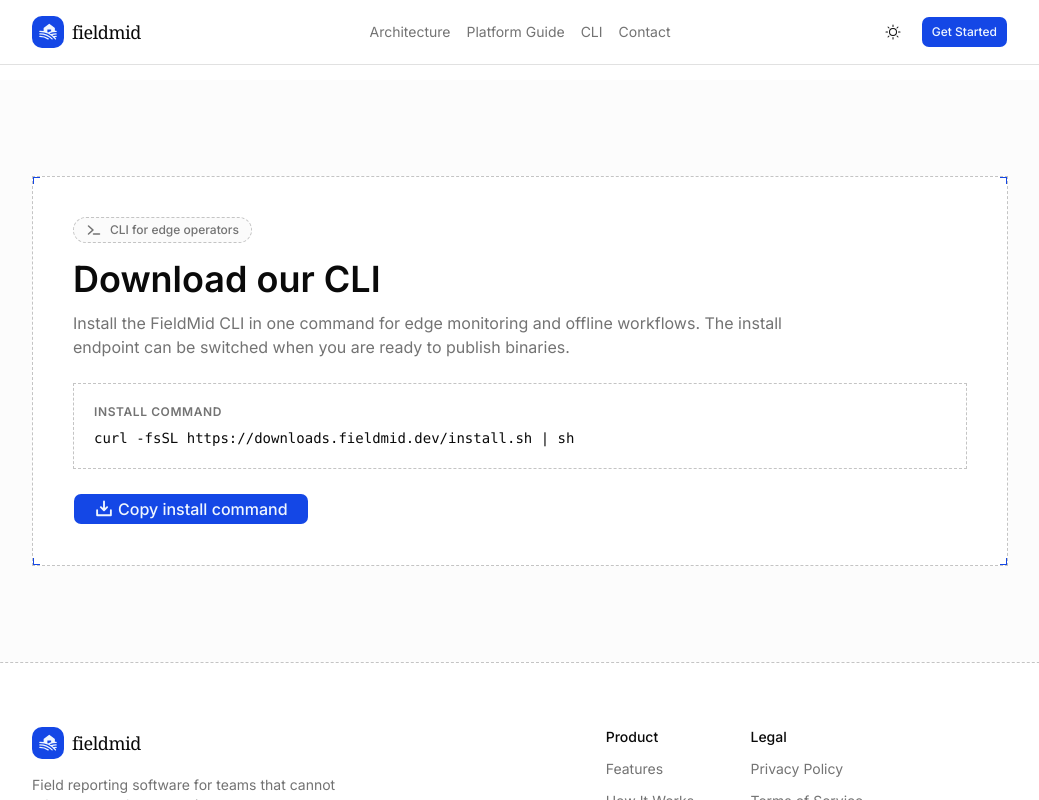
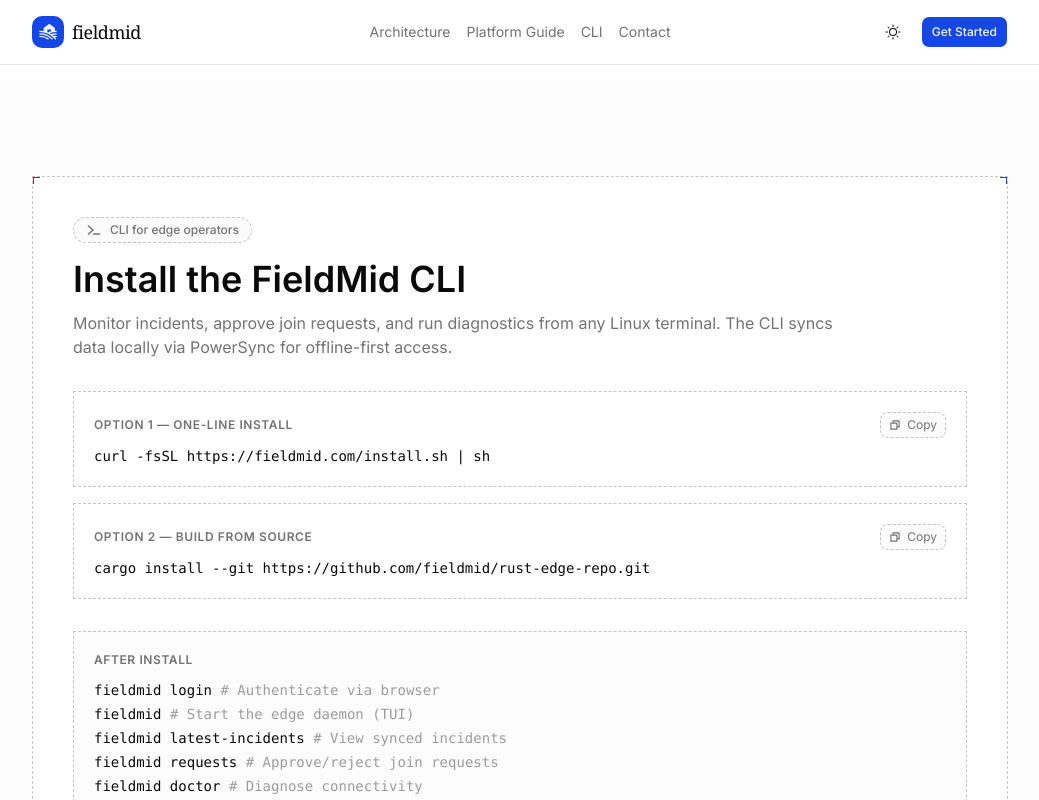
Before and after one commit to fieldmid/landing-page, a Next.js app: page /cli in a window 1280 px wide. Shown: the top 800 px of the page, without its empty margins (120-1159 px from the left). Built offline with nearby package versions, Linux system fonts and the light colour scheme; no server answers.

Commit message:
feat: enhance CLI download section with copy functionality and improved instructions

```diff
--- a/components/cli-download.tsx
+++ b/components/cli-download.tsx
@@ -1,21 +1,23 @@
 "use client"
 
 import { useState } from 'react'
-import { TerminalIcon, DownloadSimpleIcon } from '@phosphor-icons/react'
+import { TerminalIcon, DownloadSimpleIcon, CopyIcon, CheckIcon } from '@phosphor-icons/react'
 import { Button } from '@/components/ui/button'
 
-const INSTALL_COMMAND = 'curl -fsSL https://downloads.fieldmid.dev/install.sh | sh'
+const INSTALL_COMMAND = 'curl -fsSL https://fieldmid.com/install.sh | sh'
+const CARGO_COMMAND = 'cargo install --git https://github.com/fieldmid/rust-edge-repo.git'
 
 export default function CliDownloadSection() {
-    const [copied, setCopied] = useState(false)
+    const [copiedMain, setCopiedMain] = useState(false)
+    const [copiedCargo, setCopiedCargo] = useState(false)
 
-    const handleCopy = async () => {
+    const copyToClipboard = async (text: string, setter: (v: boolean) => void) => {
         try {
-            await navigator.clipboard.writeText(INSTALL_COMMAND)
-            setCopied(true)
-            setTimeout(() => setCopied(false), 1800)
+            await navigator.clipboard.writeText(text)
+            setter(true)
+            setTimeout(() => setter(false), 1800)
         } catch {
-            setCopied(false)
+            setter(false)
         }
     }
 
@@ -33,20 +35,56 @@
                         CLI for edge operators
                     </div>
 
-                    <h2 className="text-balance text-3xl font-semibold md:text-4xl">Download our CLI</h2>
+                    <h2 className="text-balance text-3xl font-semibold md:text-4xl">Install the FieldMid CLI</h2>
                     <p className="mt-3 max-w-3xl text-muted-foreground">
-                        Install the FieldMid CLI in one command for edge monitoring and offline workflows. The install endpoint can be switched when you are ready to publish binaries.
+                        Monitor incidents, approve join requests, and run diagnostics from any Linux terminal. The CLI syncs data locally via PowerSync for offline-first access.
                     </p>
 
-                    <div className="mt-6 rounded-none border border-dashed bg-background p-4 md:p-5">
-                        <p className="mb-2 text-xs font-semibold uppercase tracking-wider text-muted-foreground">Install command</p>
-                        <code className="block overflow-x-auto text-sm text-foreground">{INSTALL_COMMAND}</code>
+                    <div className="mt-8 space-y-4">
+                        <div className="rounded-none border border-dashed bg-background p-4 md:p-5">
+                            <div className="flex items-center justify-between">
+                                <p className="text-xs font-semibold uppercase tracking-wider text-muted-foreground">Option 1 — One-line install</p>
+                                <button
+                                    onClick={() => copyToClipboard(INSTALL_COMMAND, setCopiedMain)}
+                                    className="inline-flex items-center gap-1.5 rounded-md border border-dashed bg-muted/40 px-2 py-1 text-xs text-muted-foreground transition-colors hover:bg-muted/70 hover:text-foreground"
+                                >
+                                    {copiedMain ? <CheckIcon weight="bold" className="size-3" /> : <CopyIcon weight="bold" className="size-3" />}
+                                    {copiedMain ? 'Copied' : 'Copy'}
+                                </button>
+                            </div>
+                            <code className="mt-2 block overflow-x-auto text-sm text-foreground">{INSTALL_COMMAND}</code>
+                        </div>
+
+                        <div className="rounded-none border border-dashed bg-background p-4 md:p-5">
+                            <div className="flex items-center justify-between">
+                                <p className="text-xs font-semibold uppercase tracking-wider text-muted-foreground">Option 2 — Build from source</p>
+                                <button
+                                    onClick={() => copyToClipboard(CARGO_COMMAND, setCopiedCargo)}
+                                    className="inline-flex items-center gap-1.5 rounded-md border border-dashed bg-muted/40 px-2 py-1 text-xs text-muted-foreground transition-colors hover:bg-muted/70 hover:text-foreground"
+                                >
+                                    {copiedCargo ? <CheckIcon weight="bold" className="size-3" /> : <CopyIcon weight="bold" className="size-3" />}
+                                    {copiedCargo ? 'Copied' : 'Copy'}
+                                </button>
+                            </div>
+                            <code className="mt-2 block overflow-x-auto text-sm text-foreground">{CARGO_COMMAND}</code>
+                        </div>
+                    </div>
+
+                    <div className="mt-8 rounded-none border border-dashed bg-muted/30 p-4 md:p-5">
+                        <p className="mb-3 text-xs font-semibold uppercase tracking-wider text-muted-foreground">After install</p>
+                        <div className="space-y-1 font-mono text-sm text-muted-foreground">
+                            <p><span className="text-foreground">fieldmid login</span>              <span className="text-muted-foreground/70"># Authenticate via browser</span></p>
+                            <p><span className="text-foreground">fieldmid</span>                    <span className="text-muted-foreground/70"># Start the edge daemon (TUI)</span></p>
+                            <p><span className="text-foreground">fieldmid latest-incidents</span>   <span className="text-muted-foreground/70"># View synced incidents</span></p>
+                            <p><span className="text-foreground">fieldmid requests</span>           <span className="text-muted-foreground/70"># Approve/reject join requests</span></p>
+                            <p><span className="text-foreground">fieldmid doctor</span>             <span className="text-muted-foreground/70"># Diagnose connectivity</span></p>
+                        </div>
                     </div>
 
                     <div className="mt-6 flex flex-wrap gap-3">
-                        <Button size="lg" className="px-5 text-base" onClick={handleCopy}>
+                        <Button size="lg" className="px-5 text-base" onClick={() => copyToClipboard(INSTALL_COMMAND, setCopiedMain)}>
                             <DownloadSimpleIcon weight="bold" className="size-5" />
-                            {copied ? 'Copied!' : 'Copy install command'}
+                            {copiedMain ? 'Copied!' : 'Copy install command'}
                         </Button>
                     </div>
                 </div>
```
